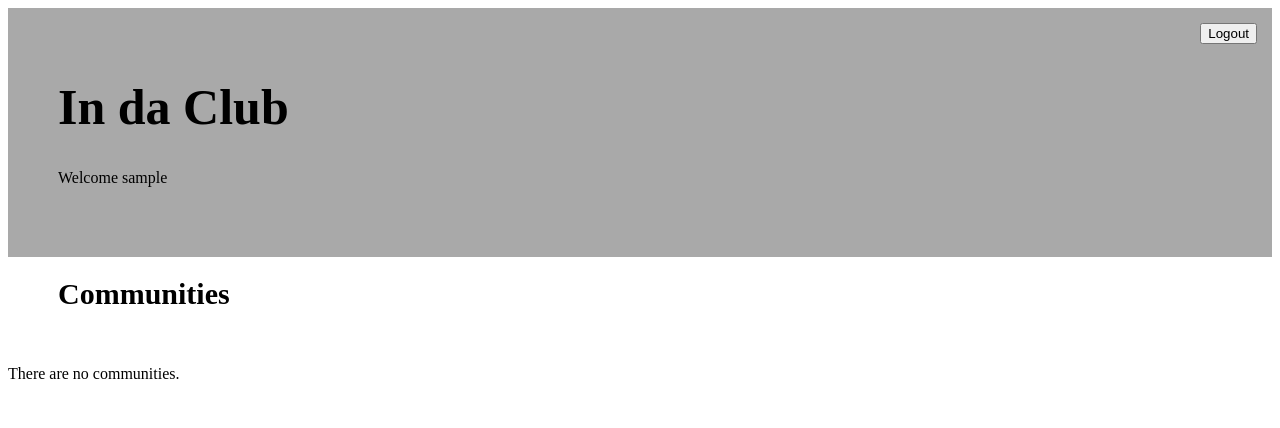
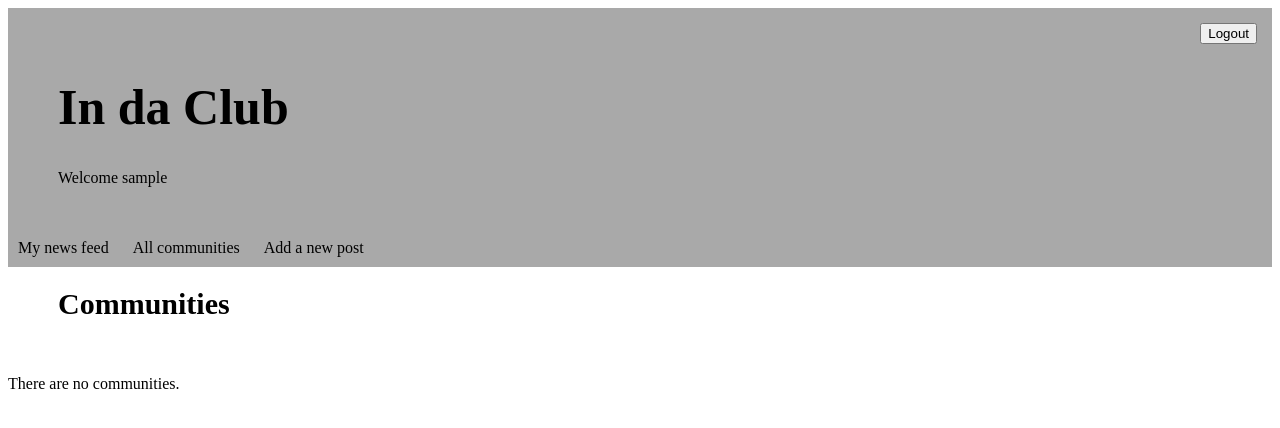
Before and after one commit to C-Ky/community_project, a Django app: page /communitymanager/communautes/ in a window 1280 px wide. Shown: the top 428 px of the page. Run offline with Django 3.2, Linux system fonts and the light colour scheme; the visitor is signed in with stand-in values (Sample User, id 1); data that the repository does not hold is empty.

Commit message:
adding navigation bar

```diff
--- a/templates/base.html
+++ b/templates/base.html
@@ -17,12 +17,15 @@
             text-indent: 50px;
             font-size: 16px;
         }
+        span.nav {
+            padding: 10px;
+        }
         {% endblock %}
         {% block style2 %}{% endblock %}
     </style>
 </head>
 <body>
-    <div style="background-color: darkgrey;">
+    <div style="background-color: darkgrey; padding-bottom: 10px">
     {% block log %} <!-- login/logout button -->
         <div style="text-align: right; padding-right:15px; padding-top:15px">
             {% if user.is_authenticated %}
@@ -53,7 +56,16 @@
         {% endif %}
     {% endblock %}
 
-    <br><br><br>
+    <br><br>
+
+    <nav>
+        {% block nav %}
+            <span class="nav"><a href="{% url 'news_feed' %}">My news feed</a></span>
+            <span class="nav"><a href="{% url 'communautes' %}">All communities</a></span>
+            <span class="nav"><a href="{% url 'nouveau_post' %}">Add a new post</a></span>
+        {% endblock %}
+    </nav>
+
     </div>
 
     {%  block content %}{%  endblock %}
```
